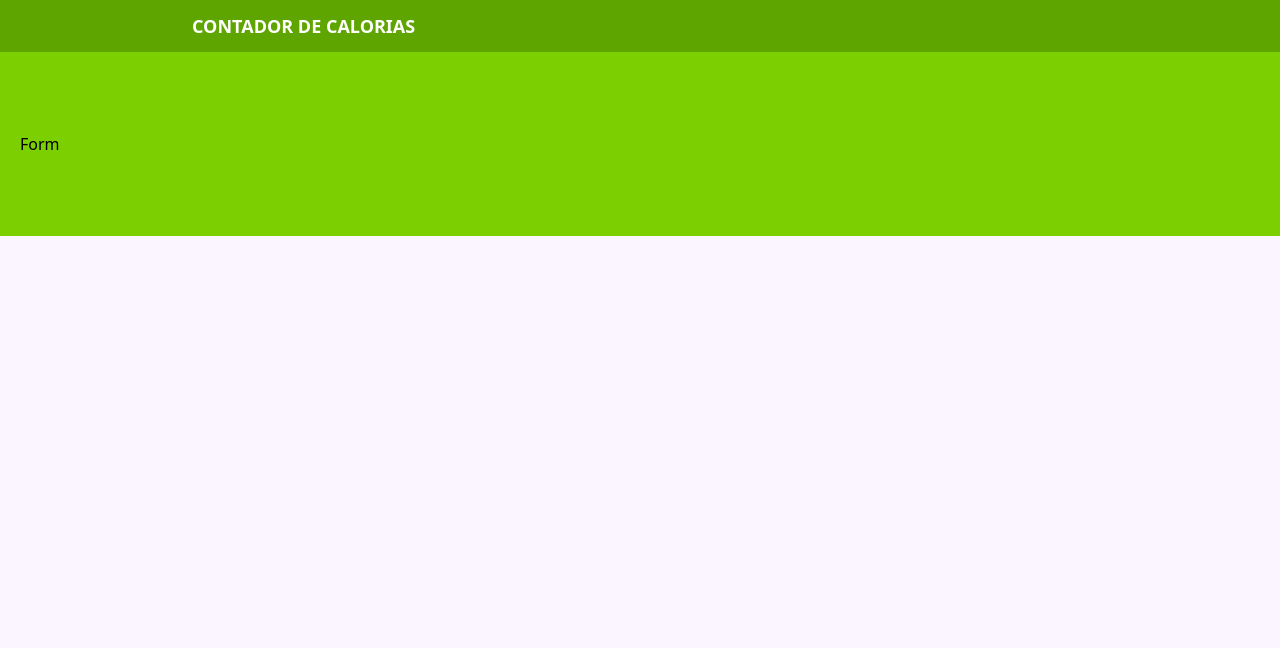
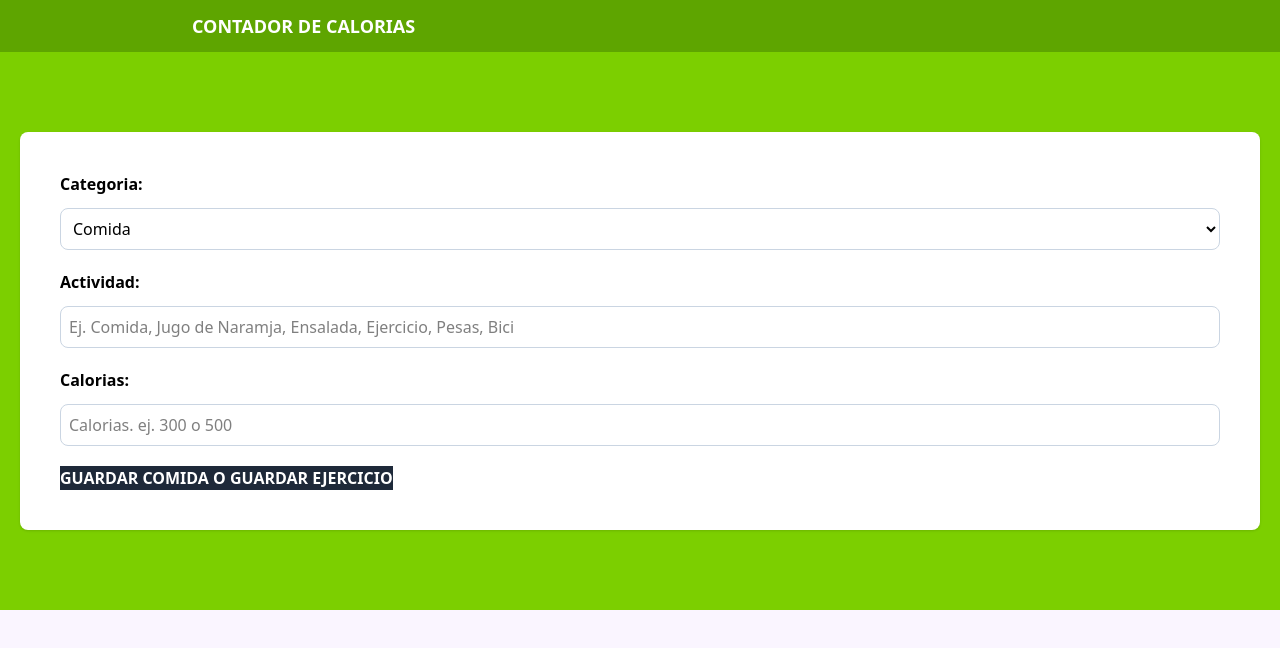
Before and after one commit to Lilian1306/TypeScriptCT, a React (Vite) app: page / in a window 1280 px wide. Shown: the top 648 px of the page. Built offline with nearby package versions, Linux system fonts and the light colour scheme.

Commit message:
Creando la base de datos categorías, creando el type para nuestra base de datos, creando el formulario, importando nuestra base de dato en nuestro form e iterando en cada uno de ellos con un map, creando los inputs de actividad, calorías y el input para hacer el submit al elegir nuestros inputs

```diff
--- a/src/components/Form.tsx
+++ b/src/components/Form.tsx
@@ -1,10 +1,51 @@
-
+import { categories } from "../data/categories"
 
 
 export default function Form() {
   return (
-    <div>
-      Form
-    </div>
+    <form className="space-y-5 bg-white shadow p-10 rounded-lg">
+       <div className='grid grid-cols-1 gap-3'>
+         <label htmlFor="category" className="font-bold">Categoria:</label>
+         <select
+            className="border border-slate-300 p-2 rounded-lg w-full bg-white"
+            id="category"
+         >
+            {categories.map(category => (
+                <option
+                   key={category.id}
+                   value={category.id}
+                >
+                    {category.name}
+                </option>
+            ))}
+         </select>
+       </div>
+
+       <div className="grid grid-cols-1 gap-3">
+         <label htmlFor="activity" className="font-bold">Actividad: </label>
+         <input
+            id='actvity'
+            type="text"
+            className="border border-slate-300 p-2 rounded-lg"
+            placeholder="Ej. Comida, Jugo de Naramja, Ensalada, Ejercicio, Pesas, Bici"
+         />
+       </div>
+
+       <div className="grid grid-col-1 gap-3">
+        <label htmlFor="calorias" className="font-bold">Calorias:</label>
+        <input
+            id="calorias"
+            type="number"
+            className="border border-slate-300 p-2 rounded-lg"
+            placeholder="Calorias. ej. 300 o 500"
+        />
+       </div>
+
+       <input
+          type="submit"
+          className="bg-gray-800 hover:bg-gray-900 font-bold uppercase text-white cursor-pointer"
+          value='Guardar comida o guardar ejercicio'
+       />
+    </form>
   )
 }
--- /dev/null
+++ b/src/data/categories.ts
@@ -0,0 +1,12 @@
+import type { Category } from "../types"
+
+export const categories:  Category[] = [
+    {
+        id: 1,
+        name: 'Comida'
+    },
+    {
+        id: 2,
+        name: 'Ejercicio'
+    }
+]
--- /dev/null
+++ b/src/types/index.ts
@@ -0,0 +1,5 @@
+
+export type Category = {
+    id: number,
+    name: string
+}
```
